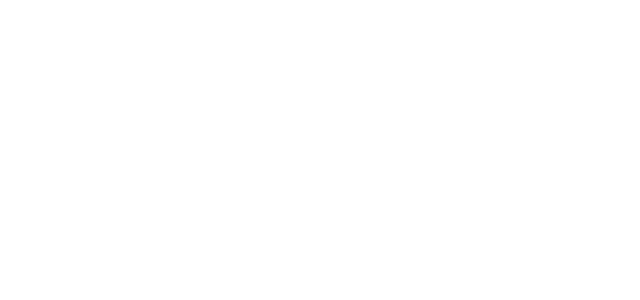
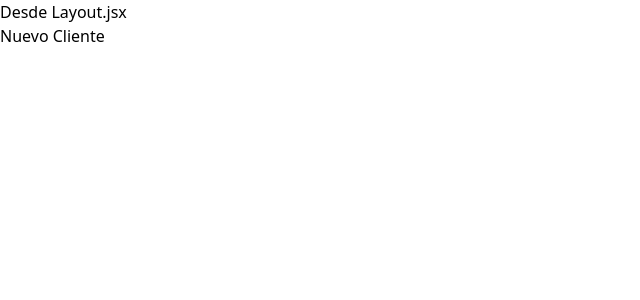
Before and after one commit to VictorLascares/crm-react, a React (Vite) app: page /clients/new in a window 1280 px wide. Before the commit this address had no page. Shown: the top 300 px of the page, without its empty margins (0-640 px from the left). Built offline with nearby package versions, Linux system fonts and the light colour scheme.

Commit message:
Agrupando rutas y definiendo layout principal

```diff
--- a/src/App.jsx
+++ b/src/App.jsx
@@ -1,20 +1,18 @@
 import { BrowserRouter, Routes, Route } from 'react-router-dom'
-import Login from './layout/Login'
 import Layout from './layout/Layout'
 import Index from './pages/Index'
-import Form from './pages/Form'
+import Create from './pages/Create'
+import Edit from './pages/Edit'
 
 function App() {
 
     return (
         <BrowserRouter>
             <Routes>
-                <Route path='/' element={<Login />}>
-                    <Route index element={<Form />}/>
-                </Route>
-
-                <Route path='/clientes' element={<Layout />}>
+                <Route path='/clients' element={<Layout />}>
                     <Route index element={<Index />} />
+                    <Route path='new' element={<Create />} />
+                    <Route path='edit/:id' element={<Edit />} />
                 </Route>
             </Routes>
         </BrowserRouter>
--- a/src/layout/Login.jsx
+++ /dev/null
@@ -1,13 +0,0 @@
-import { Outlet } from "react-router-dom"
-
-const Login = () => {
-    return (
-        <div>
-            <div>Desde Login.jsx</div>
-
-            <Outlet />
-        </div>
-    )
-}
-
-export default Login
--- a/src/pages/Form.jsx
+++ /dev/null
@@ -1,9 +0,0 @@
-import React from 'react'
-
-const Form = () => {
-    return (
-        <div>Form</div>
-    )
-}
-
-export default Form
```
